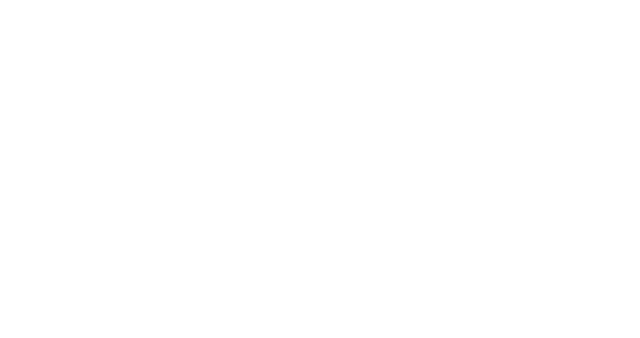
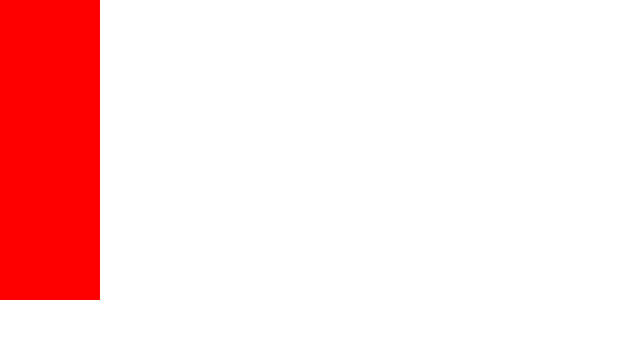
Before and after one commit to johann1301s/menu, a React (Create React App) app: page / in a window 1280 px wide. Shown: the top 338 px of the page, without its empty margins (0-640 px from the left). Built offline with nearby package versions, Linux system fonts and the light colour scheme.

Commit message:
create first styled component

```diff
--- a/src/App.js
+++ b/src/App.js
@@ -1,9 +1,16 @@
 import React from 'react';
+import styled from 'styled-components'
+
+const Menu = styled.div`
+  height: 300px;
+  width: 100px;
+  background-color: red;
+`
 
 function App() {
   return (
     <div className="App">
-
+      <Menu/>
     </div>
   );
 }
```
